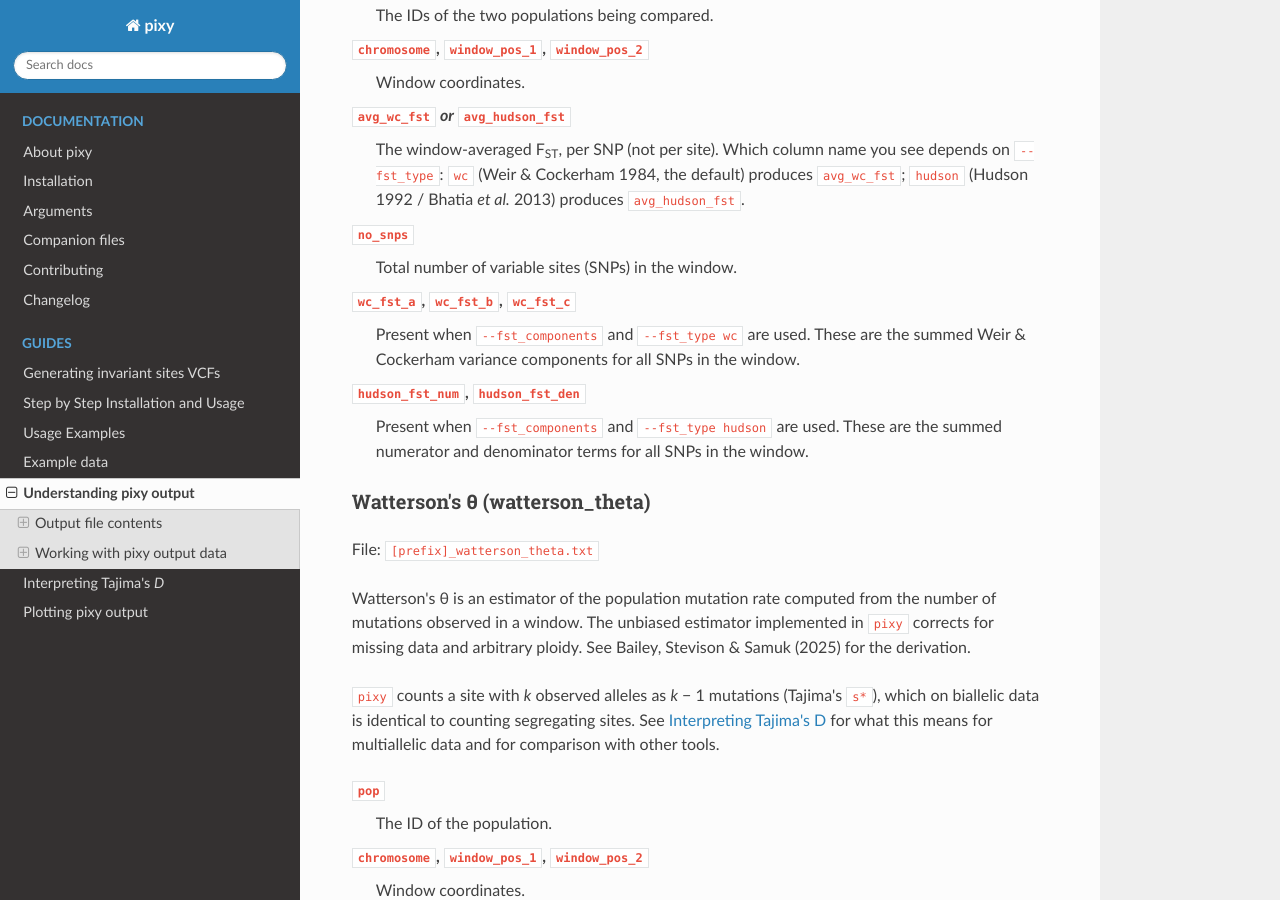
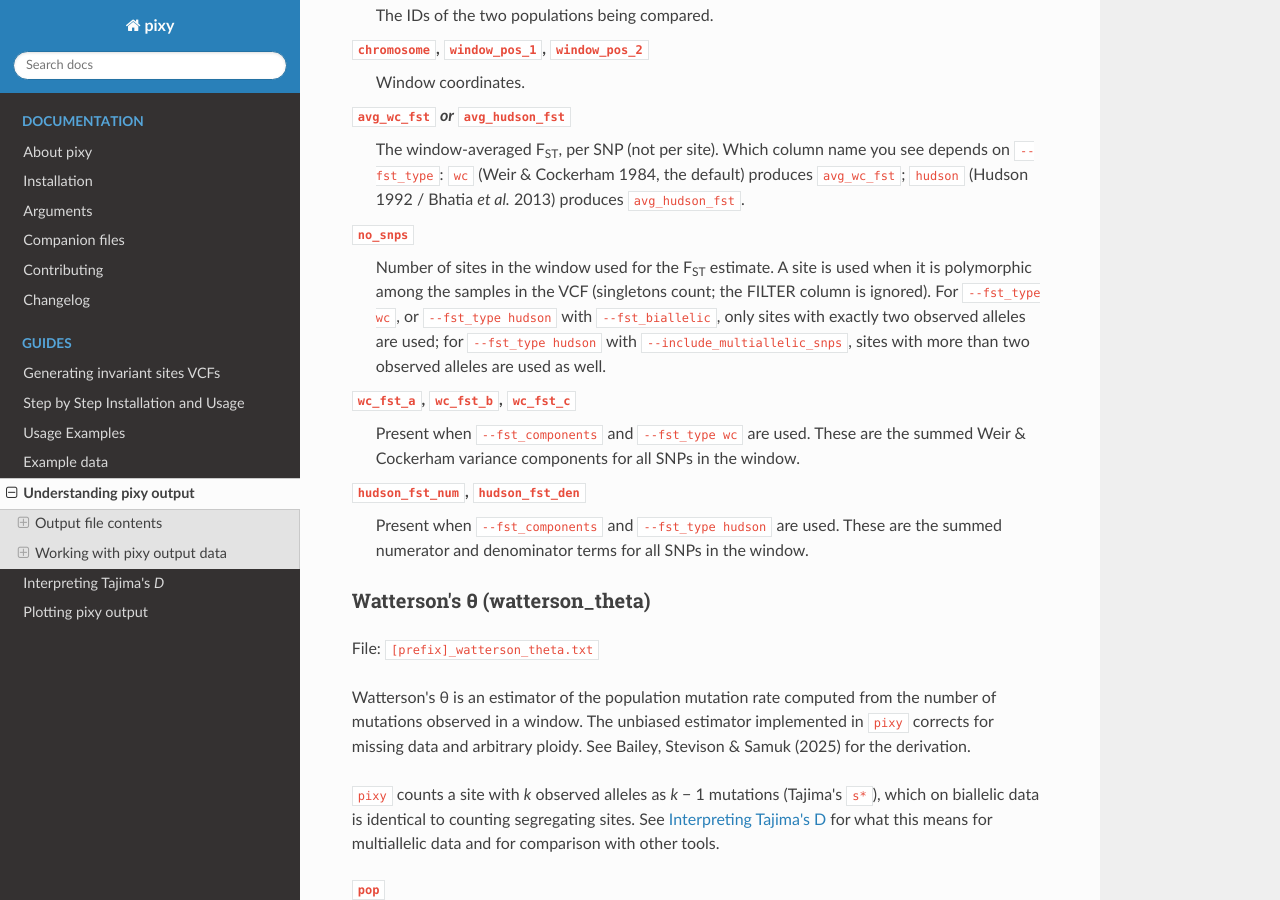
Before and after one commit to ksamuk/pixy, a Sphinx documentation site: the page built from docs/output.rst, in a window 1280 px wide and 900 px high, scrolled down 1749 px. Built offline with Sphinx 7.4.7 and the Read the Docs theme 3.1.0, drawn with Linux system fonts in a browser that asks for light colours.

Commit message:
Update no_sites definition in docs

```diff
--- a/docs/output.rst
+++ b/docs/output.rst
@@ -90,7 +90,13 @@ File: ``[prefix]_fst.txt``
     (Hudson 1992 / Bhatia *et al.* 2013) produces ``avg_hudson_fst``.
 
 ``no_snps``
-    Total number of variable sites (SNPs) in the window.
+    Number of sites in the window used for the F\ :sub:`ST` estimate. A
+    site is used when it is polymorphic among the samples in the VCF
+    (singletons count; the FILTER column is ignored). For ``--fst_type
+    wc``, or ``--fst_type hudson`` with ``--fst_biallelic``, only sites
+    with exactly two observed alleles are used; for ``--fst_type hudson``
+    with ``--include_multiallelic_snps``, sites with more than two
+    observed alleles are used as well.
 
 ``wc_fst_a``, ``wc_fst_b``, ``wc_fst_c``
     Present when ``--fst_components`` and ``--fst_type wc`` are used.
```
